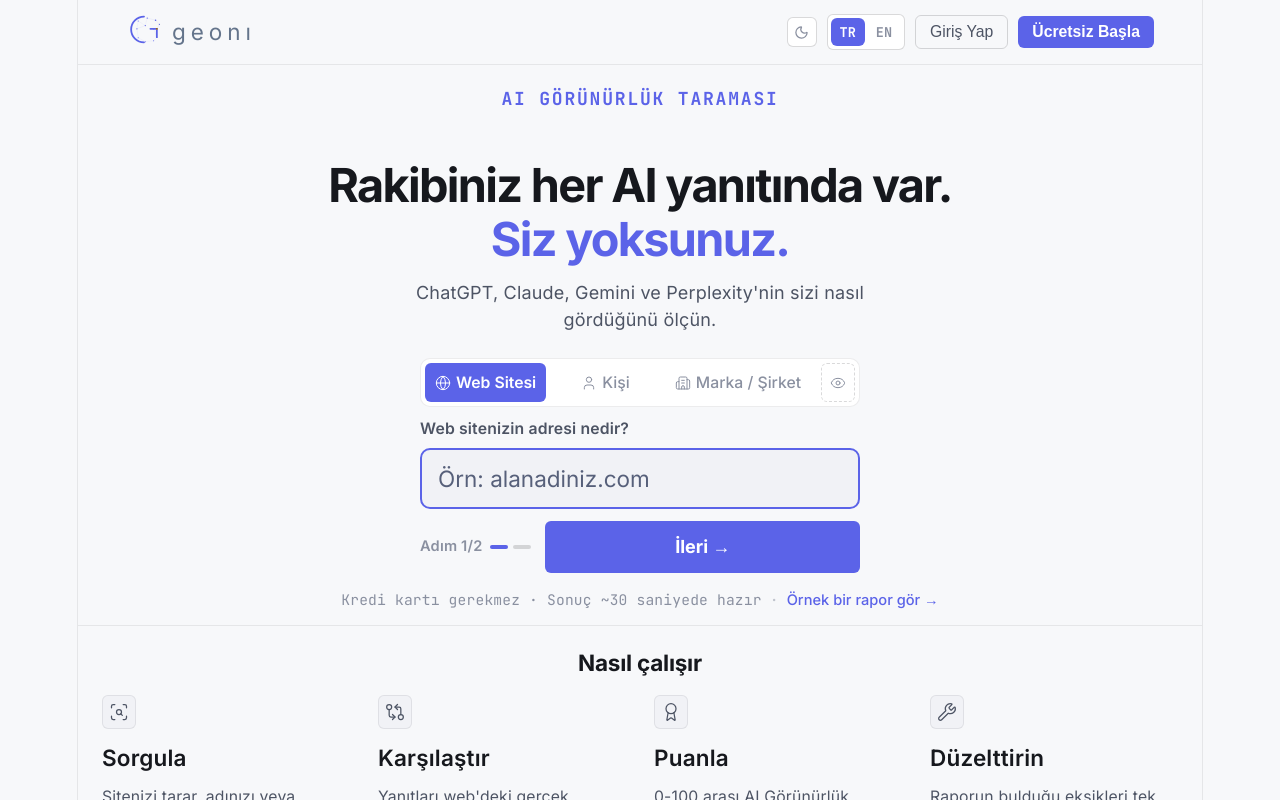
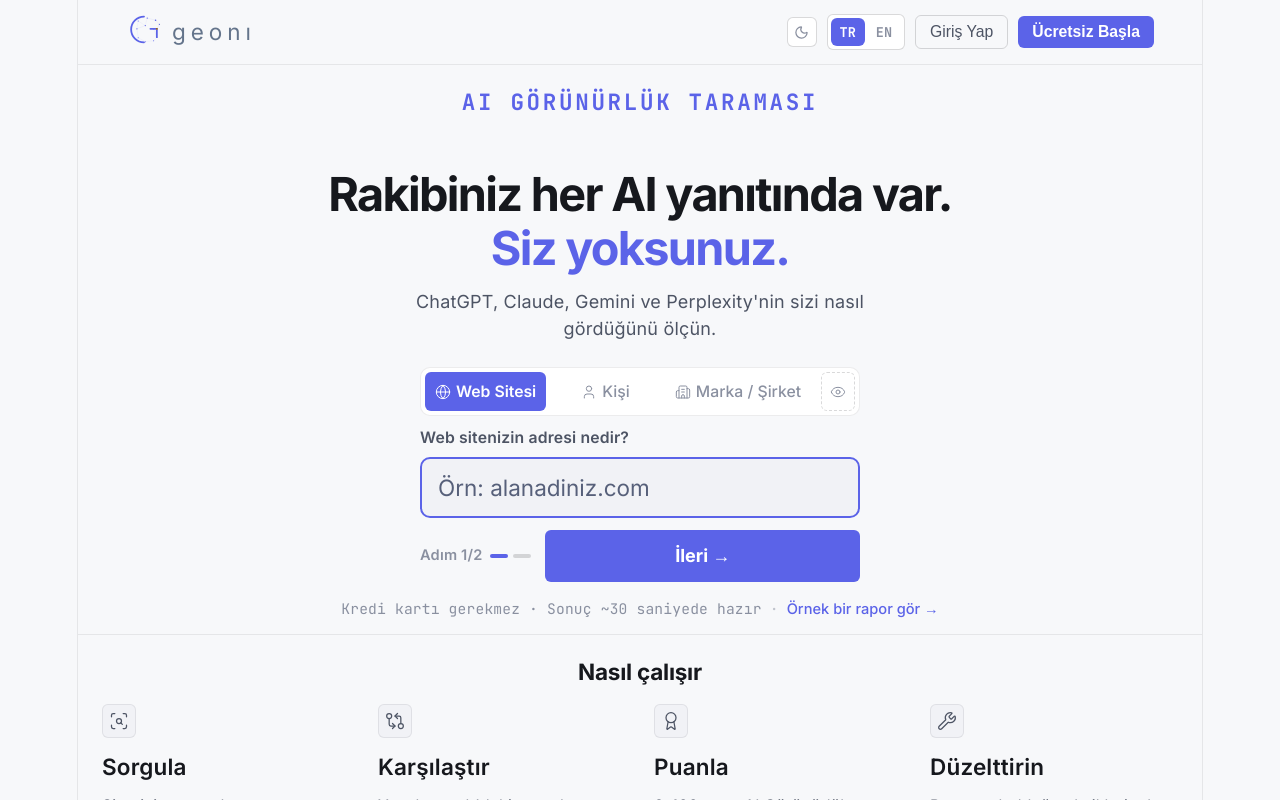
Before and after one commit to cagrikan/geoni-frontend, a React (Vite) app: page / in a window 1280 px wide. Shown: the top 800 px of the page. Built offline with nearby package versions, Linux system fonts and the light colour scheme; no server answers.

Commit message:
Giris eyebrow'u 20px'e buyutuldu

```diff
--- a/src/App.css
+++ b/src/App.css
@@ -137,12 +137,12 @@
 .landing__eyebrow {
   display: inline-block;
   font-family: var(--mono);
-  font-size: 1rem;
+  font-size: 1.25rem;
   font-weight: 600;
-  letter-spacing: .1em;
+  letter-spacing: .12em;
   text-transform: uppercase;
   color: var(--accent);
-  margin-bottom: 14px;
+  margin-bottom: 16px;
 }
 .landing__headline {
   font-family: var(--display);
```
